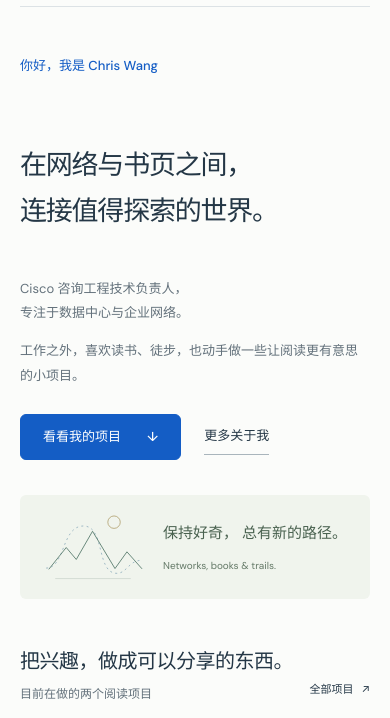
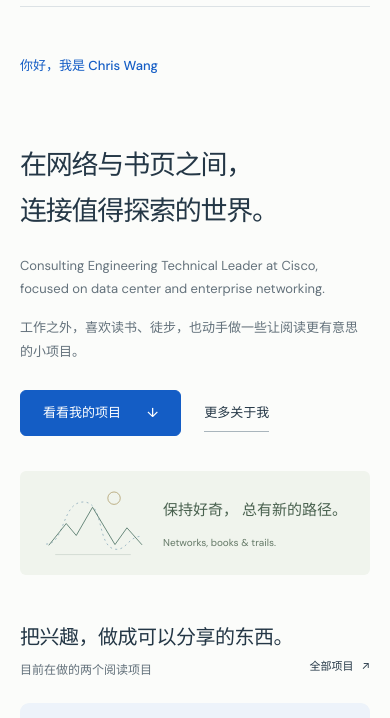
Before and after one commit to adonisly/adonisly.github.io, an Astro site: page / in a window 390 px wide. Shown: the part 99-817 px from the top of the page. Built offline with nearby package versions, Linux system fonts and the light colour scheme; Astro itself is replaced by a stand-in of ours.

Commit message:
Keep homepage professional introduction in English

```diff
--- a/src/pages/index.astro
+++ b/src/pages/index.astro
@@ -12,7 +12,7 @@ const posts = (await getPosts()).slice(0, 3);
     <div class="hero-main">
       <p class="hello"><Localized zh="你好，我是 Chris Wang" en="Hi, I'm Chris Wang" /></p>
       <h1 class="localized-lines"><Localized zh={'在网络与书页之间，\n连接值得探索的世界。'} en={'Between networks and books,\na world to explore.'} /></h1>
-      <p class="hero-role localized-lines"><Localized zh={'Cisco 咨询工程技术负责人，\n专注于数据中心与企业网络。'} en={'Consulting Engineering Technical Leader at Cisco,\nfocused on data center and enterprise networking.'} /></p>
+      <p class="hero-role localized-lines" lang="en">{'Consulting Engineering Technical Leader at Cisco,\nfocused on data center and enterprise networking.'}</p>
       <p class="hero-personal"><Localized zh="工作之外，喜欢读书、徒步，也动手做一些让阅读更有意思的小项目。" en="Outside of work, I enjoy reading, hiking, and building projects that make reading more rewarding." /></p>
       <div class="hero-links"><a class="button" href="#projects"><Localized zh="看看我的项目" en="Explore projects" /> <span aria-hidden="true">↓</span></a><a class="quiet-link" href="/about/"><Localized zh="更多关于我" en="More about me" /></a></div>
     </div>
--- a/src/styles/global.css
+++ b/src/styles/global.css
@@ -177,7 +177,7 @@ h1 { font-family: var(--serif); font-weight: 600; letter-spacing: -.045em; font-
   .bilingual-header nav a { padding-block: 4px 8px; }
   .bilingual-header .language-toggle { min-height: 34px; }
   html[lang='en'] .hero h1 { font-size: clamp(27px, 5.7vw, 38px); }
-  html[lang='en'] .hero-role { white-space: normal; }
+  .hero-role.localized-lines { white-space: normal; }
   html[lang='en'] .project-title-row h3 .project-subtitle { font-size: 12px; margin-left: 9px; }
   .hero-note .localized-lines { white-space: normal; }
   .hero { grid-template-columns: 1fr; gap: 30px; padding-block: 48px 45px; }
```
